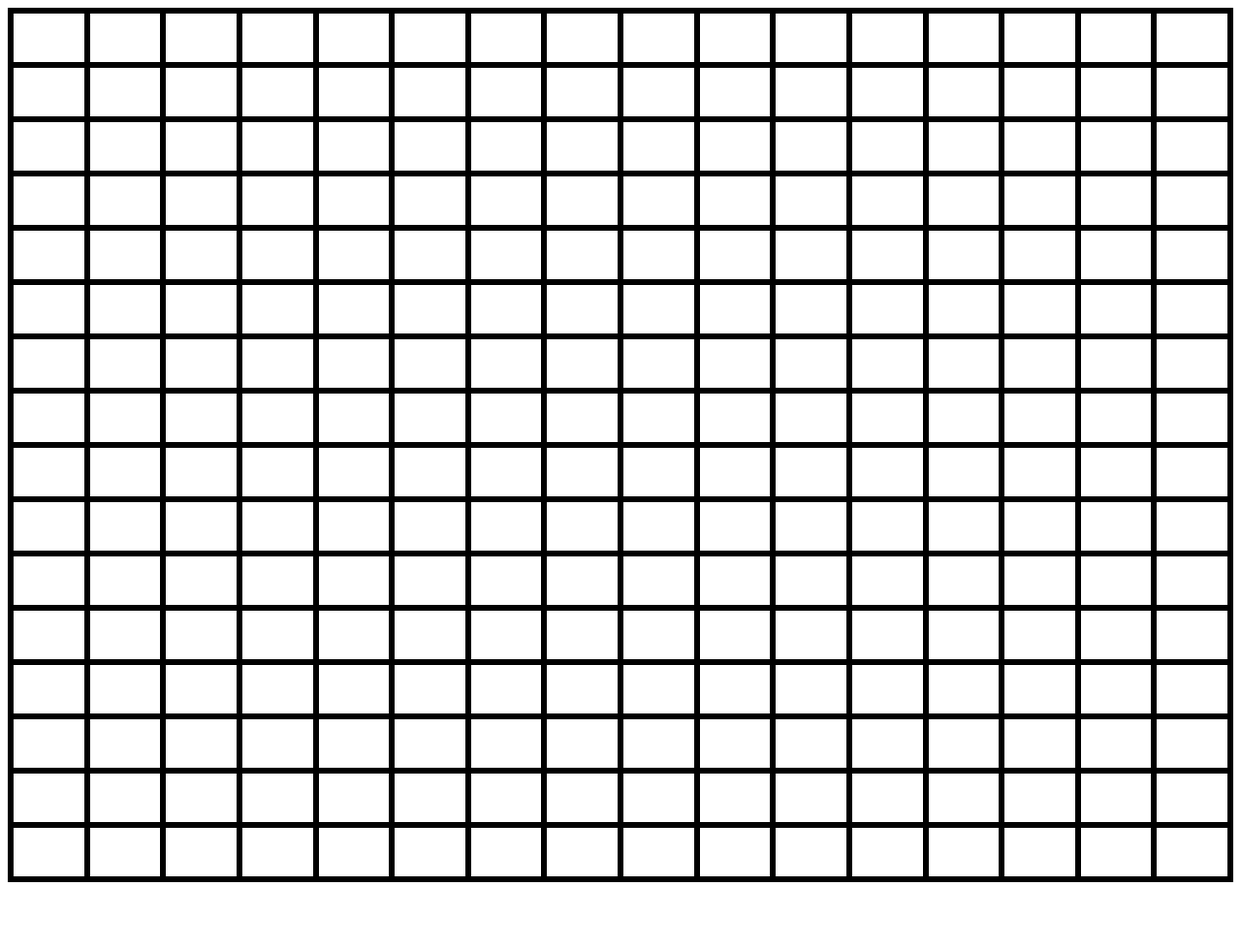
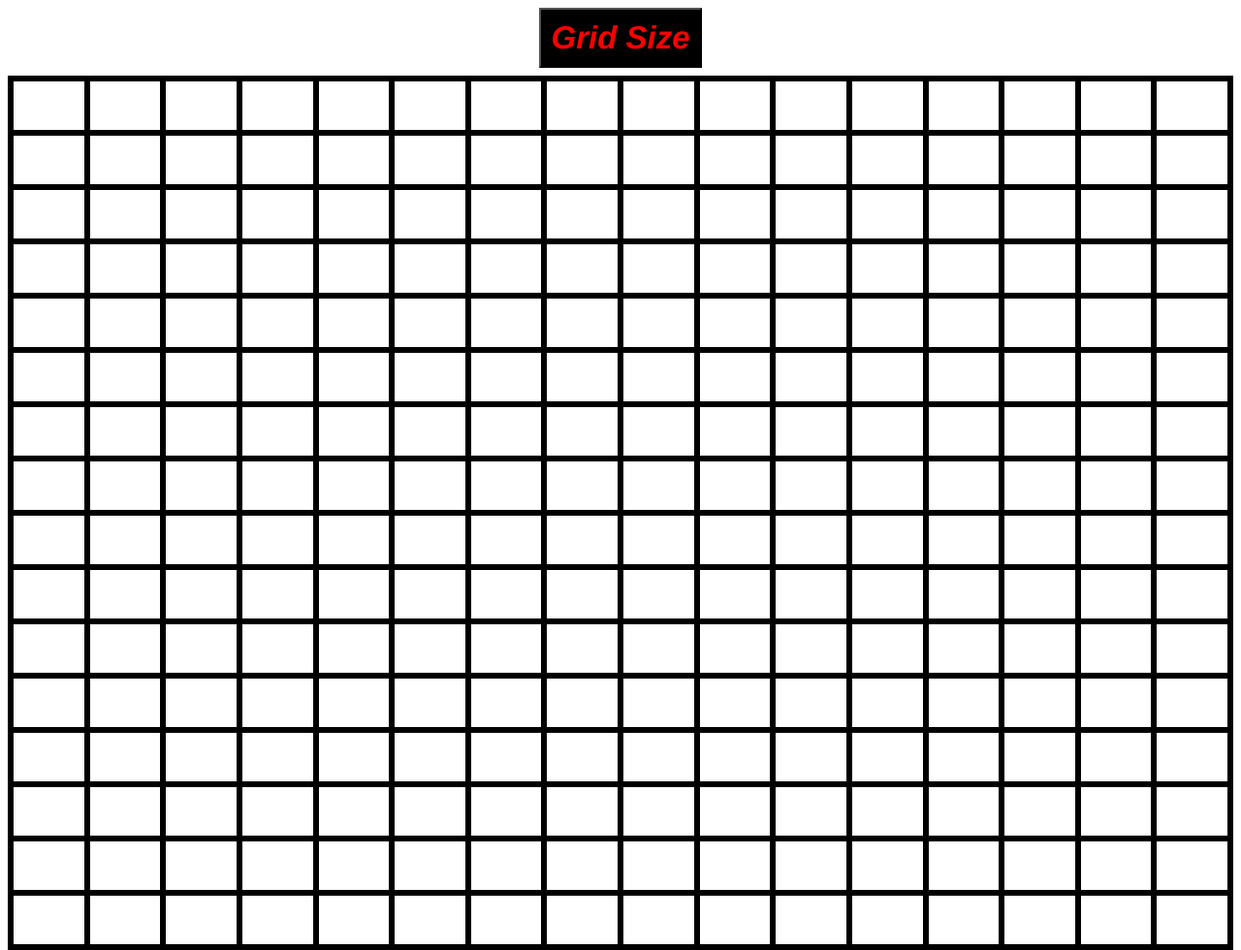
Before and after one commit to jjcurtis/etch-a-sketch, a plain HTML site: page index.html in a window 1280 px wide. Shown: the whole page at 97% size. Before the commit the page ends 918 px from the top, so only its background shows below. Drawn offline with Linux system fonts and the light colour scheme.

Commit message:
Add button

```diff
--- a/index.html
+++ b/index.html
@@ -9,6 +9,7 @@
     <title>Document</title>
 </head>
 <body>
+    <button class="button">Grid Size</button>
     <div class="body"></div>
 </body>
 </html>
--- a/main.js
+++ b/main.js
@@ -22,8 +22,23 @@ for (let i = 0; i < divCount; i++) {
 }
 
 let squares = document.querySelectorAll('.square');
-    squares.forEach(square => {
-        square.addEventListener('mouseover', () => {
-            square.style.backgroundColor = 'red';
-        })
+squares.forEach(square => {
+square.addEventListener('mouseover', () => {
+        square.style.backgroundColor = 'red';
     })
+})
+
+// let gridSize = document.querySelector('.button');
+// gridSize.addEventListener('click', () => {
+//     let number = prompt('Enter the number of squares per side');
+//     if (number < 100) {
+//         column.forEach(column => {
+//             column.remove();
+//             column.appendChild('div')
+//         })
+//         divCount = number;
+//         return divCount;
+//     } else {
+
+//     }
+// })
--- a/style.css
+++ b/style.css
@@ -5,6 +5,15 @@ html {
 .body {
     display: flex;
     flex-direction: column;
+}
+
+.button {
+    display: block;
+    margin: .5rem auto;
+    padding: 10px;
+    color: red;
+    background-color: black;
+    font: oblique bold 33px 'Helvetica';
 }
 
 .column {
```
